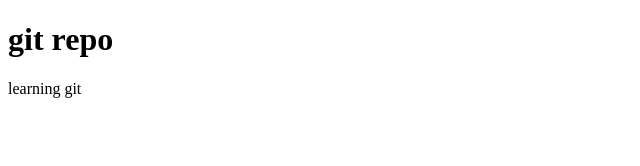
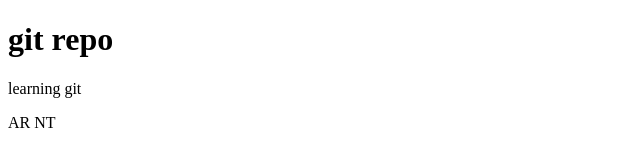
Before and after one commit to Devi777id/first-git-hub-push, a plain HTML site: page main.html in a window 1280 px wide. Shown: the full height of the page, 0-640 px from the left. Drawn offline with Linux system fonts and the light colour scheme.

Commit message:
Update main.html

```diff
--- a/main.html
+++ b/main.html
@@ -8,6 +8,7 @@
 <body>
     <h1>git repo</h1>
     <p>learning git</p>
+    <p>AR NT</p>
 
 
 </body>
```
